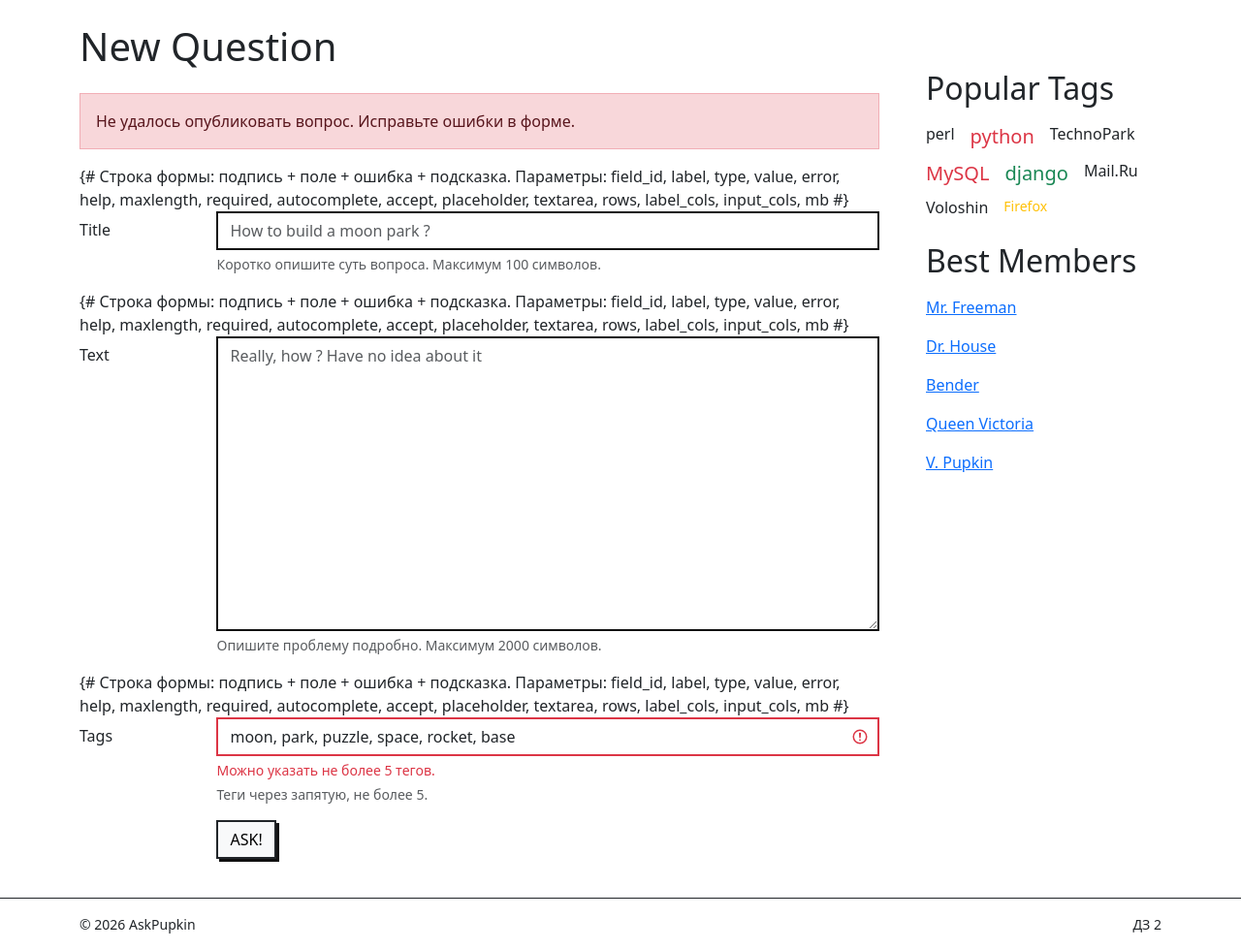
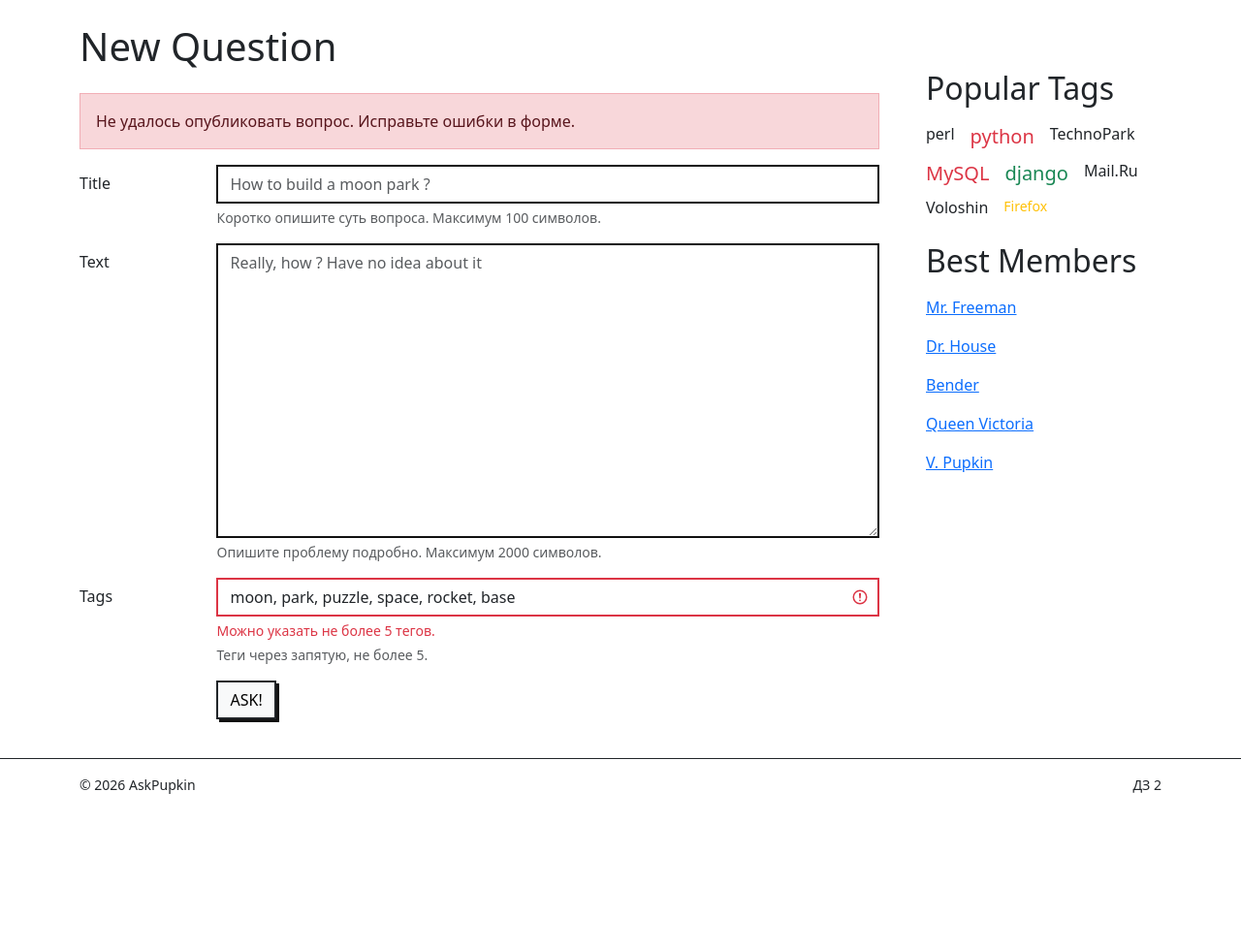
Before and after one commit to netikak/2026-VK-EDU-Web-11-Shekoyan-D, a Django app: page /ask/ in a window 1280 px wide. Shown: the part 103-1083 px from the top of the page at 97% size. After the commit the page ends 922 px from the top, so only its background shows below. Run offline with Django 4.2, Linux system fonts and the light colour scheme; some libraries are stand-ins or nearby versions.

Commit message:
hw-2 устранение недочетов

```diff
--- a/core/templates/core/includes/form_error.html
+++ b/core/templates/core/includes/form_error.html
@@ -1,4 +1,3 @@
-{# Ошибка формы целиком. Принимает message #}
 {% if message %}
 <div class="alert alert-danger rounded-0" role="alert">{{ message }}</div>
 {% endif %}
--- a/core/templates/core/includes/form_field.html
+++ b/core/templates/core/includes/form_field.html
@@ -1,6 +1,3 @@
-{# Строка формы: подпись + поле + ошибка + подсказка.
-   Параметры: field_id, label, type, value, error, help, maxlength, required,
-   autocomplete, accept, placeholder, textarea, rows, label_cols, input_cols, mb #}
 <div class="row mb-{{ mb|default:3 }}">
     <label for="{{ field_id }}" class="col-sm-{{ label_cols|default:3 }} col-form-label">{{ label }}</label>
     <div class="col-sm-{{ input_cols|default:6 }}">
--- a/core/templates/core/includes/form_submit.html
+++ b/core/templates/core/includes/form_submit.html
@@ -1,4 +1,3 @@
-{# Кнопка отправки формы. Параметры: text, width, offset (в колонках сетки) #}
 <div class="row mb-3">
     <div class="col-sm-{{ width }} offset-sm-{{ offset }}">
         <button type="submit" class="btn btn-light btn-ask border border-2 border-dark rounded-0">{{ text }}</button>
--- a/core/templates/core/includes/pagination.html
+++ b/core/templates/core/includes/pagination.html
@@ -1,4 +1,3 @@
-{# Принимает page (результат paginate) и необязательный aria_label #}
 {% if page.paginator.num_pages > 1 %}
 <nav aria-label="{{ aria_label|default:'Страницы' }}">
     <ul class="pagination">
--- a/questions/templates/questions/includes/answer_card.html
+++ b/questions/templates/questions/includes/answer_card.html
@@ -1,5 +1,4 @@
 {% load static %}
-{# Карточка ответа. Использует переменную answer #}
 <article class="card question-card mb-4">
     <div class="card-body d-flex gap-3">
         <div class="d-flex flex-column align-items-center gap-3">
--- a/questions/templates/questions/includes/question_card.html
+++ b/questions/templates/questions/includes/question_card.html
@@ -1,5 +1,4 @@
 {% load static %}
-{# Карточка вопроса в списке. Использует переменную question #}
 <article class="card question-card mb-4">
     <div class="card-body d-flex gap-3">
         <div class="d-flex flex-column align-items-center gap-3">
--- a/questions/templates/questions/includes/rating.html
+++ b/questions/templates/questions/includes/rating.html
@@ -1,4 +1,3 @@
-{# Виджет лайков. Параметры: rating (число), state ('', 'liked', 'disliked'), label #}
 <div class="rating d-flex border border-2 border-dark" role="group" aria-label="{{ label }}">
     <span class="rating__value">{{ rating }}</span>
     <div class="btn-group-vertical border-start border-2 border-dark">
```
